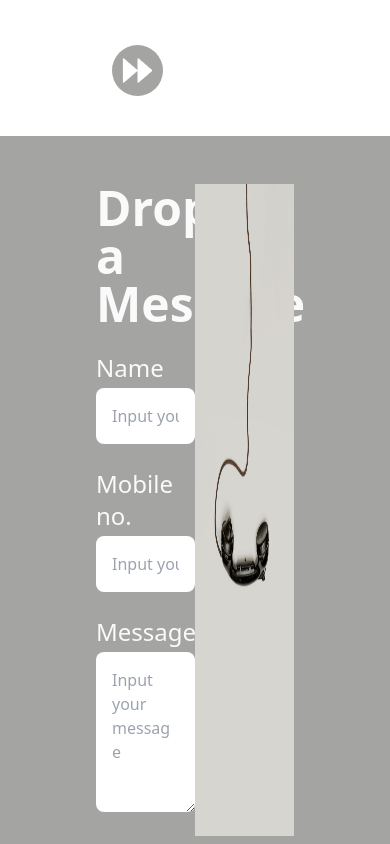
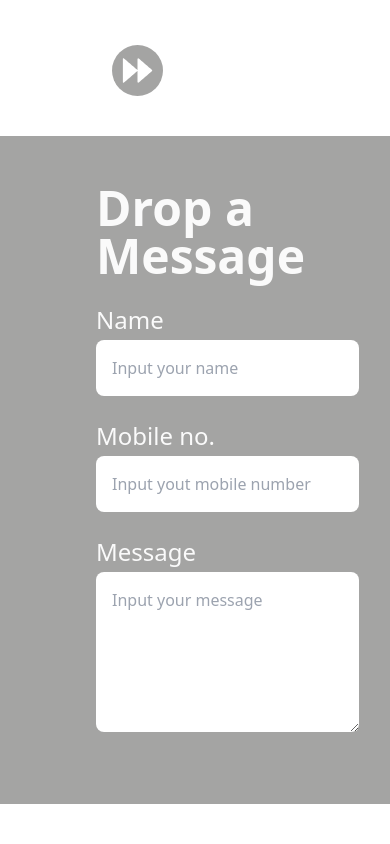
Before and after one commit to thomaserdmenger/superCode-Furniture, a React (Vite) app: page / in a window 390 px wide. Shown: the part 2900-3744 px from the top of the page. Built offline with nearby package versions, Linux system fonts and the light colour scheme.

Commit message:
Add Responsive Form Section

```diff
--- a/src/pages/Home.jsx
+++ b/src/pages/Home.jsx
@@ -79,7 +79,7 @@ export const Home = () => {
             />
           </Link>
         </section>
-        <section className='grid grid-cols-2 bg-[#A4A4A3] px-24 py-12 '>
+        <section className='grid lg:grid-cols-2 lg:gap-4 bg-[#A4A4A3] px-24 py-12 '>
           <div className='flex flex-col'>
             <h2 className='font-bold text-neutral-50 text-5xl mb-6'>
               Drop a Message
@@ -117,7 +117,7 @@ export const Home = () => {
                 className='p-4 rounded-lg placeholder:text-gray-400 text-gray-400 mb-6 h-40'></textarea>
             </form>
           </div>
-          <div className='flex justify-end'>
+          <div className='flex hidden justify-self-end lg:block'>
             <img src='/images/phone.png' alt='' />
           </div>
         </section>
```
